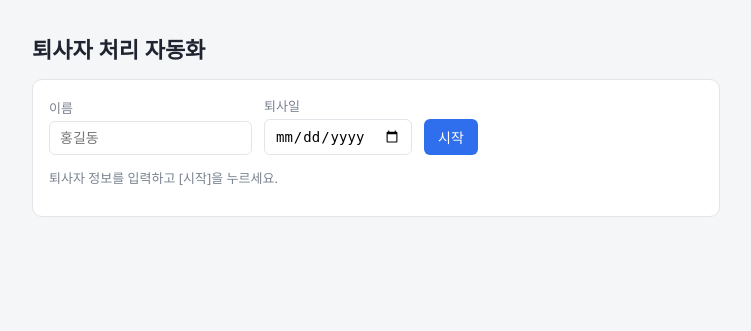
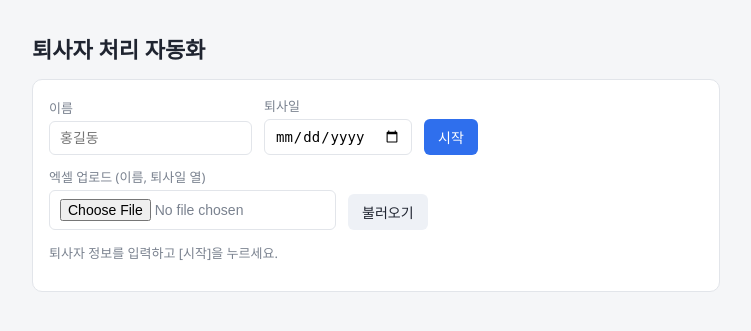
Before and after one commit to Jin-Gyu-19/KTY, a Flask app: page / in a window 1280 px wide. Shown: the top 331 px of the page, without its empty margins (264-1015 px from the left). Run offline with Flask 3, Linux system fonts and the light colour scheme.

Commit message:
Add Excel target upload and auto-advance groupware retire wizard
Excel upload:
- /api/target/excel parses an xlsx with 이름/퇴사일 columns (header auto-
  detected; falls back to col0=name, col1=date) and normalizes dates to
  YYYY-MM-DD (datetime cells, 20260801, 2026.09.01 all supported)
- UI adds a file picker + parsed target list; clicking a name starts it

Groupware:
- auto-navigate to admin mode + 사원정보관리 (goto adminMain.do if the
  tree isn't already present, then click the 사원정보관리 anchor)
- after the retire popup opens, auto-click [다음] as far as it will go,
  stopping when a step needs 대체자 selection or the final step is reached.
  [완료] (the irreversible commit) is never auto-clicked; a dialog handler
  dismisses confirm dialogs defensively.

Co-Authored-By: Claude Opus 4.8 <noreply@anthropic.com>
Claude-Session: https://claude.ai/code/session_01TZKL9yziWu9Pd8VCtVkTEg

```diff
--- a/app.py
+++ b/app.py
@@ -61,6 +61,77 @@ def api_target():
     site_ids = [s.id for s in registry.all_scenarios()]
     entry = state.start_target(name, resign_date, site_ids)
     return jsonify({"current": entry})
+
+
+def _fmt_date(v) -> str:
+    """엑셀 셀 값을 YYYY-MM-DD 문자열로 정규화한다."""
+    import datetime
+
+    if v is None:
+        return ""
+    if isinstance(v, (datetime.datetime, datetime.date)):
+        return v.strftime("%Y-%m-%d")
+    s = str(v).strip()
+    digits = "".join(ch for ch in s if ch.isdigit())
+    if len(digits) == 8:  # 20260715 → 2026-07-15
+        return f"{digits[0:4]}-{digits[4:6]}-{digits[6:8]}"
+    return s.replace(".", "-").replace("/", "-").replace(" ", "")
+
+
+def _parse_excel(file_storage) -> list[dict]:
+    """이름/퇴사일 열이 있는 엑셀을 읽어 대상자 목록을 만든다.
+
+    헤더에 '이름/성명', '퇴사/퇴직/날짜/일자' 가 있으면 그 열을 쓰고,
+    없으면 첫 열=이름, 둘째 열=퇴사일 로 간주한다.
+    """
+    import io
+
+    from openpyxl import load_workbook
+
+    wb = load_workbook(filename=io.BytesIO(file_storage.read()), read_only=True, data_only=True)
+    ws = wb.active
+    rows = list(ws.iter_rows(values_only=True))
+    if not rows:
+        return []
+
+    def _txt(v) -> str:
+        return str(v).strip() if v is not None else ""
+
+    name_idx, date_idx, start = 0, 1, 0
+    header = [_txt(c) for c in rows[0]]
+    found = False
+    for i, t in enumerate(header):
+        if any(k in t for k in ("이름", "성명")):
+            name_idx, found = i, True
+        if any(k in t for k in ("퇴사", "퇴직", "날짜", "일자")):
+            date_idx, found = i, True
+    if found:
+        start = 1  # 헤더 행은 건너뛴다
+
+    targets = []
+    for row in rows[start:]:
+        if not row:
+            continue
+        name = _txt(row[name_idx]) if name_idx < len(row) else ""
+        raw = row[date_idx] if date_idx < len(row) else None
+        if not name:
+            continue
+        targets.append({"name": name, "resign_date": _fmt_date(raw)})
+    return targets
+
+
+@app.post("/api/target/excel")
+def api_target_excel():
+    f = request.files.get("file")
+    if f is None or not f.filename:
+        return jsonify({"error": "엑셀 파일을 선택하세요."}), 400
+    try:
+        targets = _parse_excel(f)
+    except Exception as exc:  # noqa: BLE001
+        return jsonify({"error": f"엑셀을 읽지 못했습니다: {exc}"}), 400
+    if not targets:
+        return jsonify({"error": "대상자를 찾지 못했습니다. (이름/퇴사일 열을 확인해 주세요)"}), 400
+    return jsonify({"targets": targets})
 
 
 def _current_employee() -> Employee | None:
--- a/automation/sites/groupware.py
+++ b/automation/sites/groupware.py
@@ -26,13 +26,15 @@
   - 최종 '완료'(#finishBtn → ok()) 시 confirm 후 empResignProcFinish.do 로 확정.
 
 따라서 자동화 범위(안전):
-  1) 로그인은 사용자가 직접 (관리자 모드, '시스템설정' 진입 상태)
-  2) 사원정보관리 진입
+  1) 로그인은 사용자가 직접
+  2) 관리자 모드 + 사원정보관리 자동 이동
   3) 이름으로 검색
   4) 결과 행 선택 (동명이인 없음. 결과가 정확히 1건이 아니면 안전상 중단)
   5) 퇴사처리 클릭 → 팝업창 열림
   6) 팝업의 '이름'이 입력한 대상과 일치하는지 대조(안전 확인)
-  7) 여기서 멈춤 → 퇴사일 확인·대체자 지정·완료는 사람이 마무리
+  7) 마법사 [다음]을 갈 수 있는 데까지 자동 진행.
+     대체자 지정이 필요한 단계에서 막히거나 마지막 단계면 멈춘다.
+     [완료](실제 확정)는 절대 자동으로 누르지 않는다 → 사람이 마무리.
 """
 
 from __future__ import annotations
@@ -49,10 +51,20 @@ SEARCH_BUTTON = "#searchButton"
 GRID_ROW = "#grid .k-grid-content tr[role='row']"
 SELECTED_ROW = "#grid .k-grid-content tr.k-state-selected"
 RETIRE_BUTTON = "#retireEmp"
+# 관리자 메인(시스템설정 + 사원정보관리가 기본 로드)
+ADMIN_MAIN_URL = "http://gw.bdo.kr/gw/adminMain.do"
 # 팝업 상단 대상정보 표의 '이름' 값 (안전 대조용)
 POPUP_NAME_XPATH = (
     "xpath=//div[contains(@class,'com_ta')]"
     "//th[normalize-space()='이름']/following-sibling::td[1]"
+)
+# 팝업 마법사 버튼
+POPUP_NEXT_BUTTON = "#nextBtn"
+POPUP_FINISH_BUTTON = "#finishBtn"
+# 현재 보이는 마법사 단계 id 를 알아내는 스크립트
+_CURRENT_STEP_JS = (
+    "() => { const e=[...document.querySelectorAll(\"div[id^='step_div']\")]"
+    ".find(x => x.offsetParent !== null); return e ? e.id : null; }"
 )
 
 
@@ -66,13 +78,92 @@ class GroupwareScenario(SiteScenario):
     # 팝업 마법사(대체자 지정 등)는 사람이 판단해야 하므로 자동 완료하지 않는다.
     auto_submit = False
 
+    def _ensure_admin_emp(self, page) -> None:
+        """관리자 모드의 '사원정보관리' 화면으로 이동한다.
+
+        - 이미 시스템설정 트리가 보이면 사원정보관리 앵커를 클릭.
+        - 사용자 모드 등 다른 곳이면 관리자 메인으로 이동 후 재시도.
+        """
+        try:
+            page.locator(EMP_MANAGE_ANCHOR).click(timeout=4000)
+            return
+        except Exception:
+            pass
+        try:
+            page.goto(ADMIN_MAIN_URL, wait_until="domcontentloaded")
+        except Exception:
+            pass
+        try:
+            page.locator(EMP_MANAGE_ANCHOR).click(timeout=6000)
+        except Exception:
+            # 관리자 메인은 기본으로 사원정보관리가 로드되므로 실패해도 진행
+            pass
+
+    def _auto_next(self, popup) -> str:
+        """팝업 마법사의 [다음]을 갈 수 있는 데까지 누른다.
+
+        [완료]는 절대 누르지 않는다(실제 퇴사 확정이라 사람이 확인해야 함).
+        대체자 지정 등으로 [다음]이 막히거나 마지막 단계에 도달하면 멈추고,
+        멈춘 이유 문구를 돌려준다.
+        """
+        # 마법사 진행 중 뜨는 안내창은 닫되(=막힘 신호), 확인창은 절대 승인하지 않는다.
+        state = {"blocked": False, "msg": ""}
+
+        def _on_dialog(d):
+            state["blocked"] = True
+            state["msg"] = d.message or ""
+            try:
+                if d.type == "confirm":
+                    d.dismiss()  # 안전: 확정 성격 확인창은 취소
+                else:
+                    d.accept()
+            except Exception:
+                pass
+
+        popup.on("dialog", _on_dialog)
+
+        def _cur_step():
+            try:
+                return popup.evaluate(_CURRENT_STEP_JS)
+            except Exception:
+                return None
+
+        advanced = 0
+        for _ in range(15):
+            # 마지막 단계면 완료 버튼이 보인다 → 누르지 않고 멈춤
+            try:
+                if popup.locator(POPUP_FINISH_BUTTON).is_visible():
+                    return (
+                        f"마지막 단계까지 자동 진행({advanced}단계)했습니다. "
+                        "확정하려면 [완료]를 직접 눌러 주세요."
+                    )
+            except Exception:
+                pass
+
+            before = _cur_step()
+            state["blocked"] = False
+            try:
+                popup.locator(POPUP_NEXT_BUTTON).click(timeout=3000)
+            except Exception:
+                return f"{advanced}단계 진행 후 [다음] 버튼을 찾지 못해 멈췄습니다. 화면을 확인해 주세요."
+            popup.wait_for_timeout(700)  # 단계 전환/데이터 로딩 대기
+
+            after = _cur_step()
+            if state["blocked"] or (after is not None and after == before):
+                note = state["msg"].replace("\n", " ").strip()
+                prefix = f"'{note}' 안내로 " if note else ""
+                return (
+                    f"{advanced}단계까지 자동 진행했고, {prefix}멈췄습니다. "
+                    "이 단계는 대체자 지정 등 수동 처리가 필요합니다. "
+                    "처리 후 [다음]~[완료]로 마무리해 주세요."
+                )
+            advanced += 1
+
+        return f"{advanced}단계 자동 진행했습니다. 나머지는 직접 확인해 주세요."
+
     def run(self, page, employee: Employee) -> StepResult:
-        # ----- 2) 사원정보관리 진입 → iframe -----
-        try:
-            page.locator(EMP_MANAGE_ANCHOR).click(timeout=5000)
-        except Exception:
-            # 이미 사원정보관리가 로드돼 있으면 무시
-            pass
+        # ----- 2) 관리자 모드 + 사원정보관리 자동 이동 -----
+        self._ensure_admin_emp(page)
 
         frame = page.frame_locator(CONTENT_IFRAME)
 
@@ -161,15 +252,14 @@ class GroupwareScenario(SiteScenario):
                 ),
             )
 
-        # ----- 7) 여기서 멈춤 (마법사는 사람이 마무리) -----
+        # ----- 7) 마법사 [다음] 자동 진행 (완료는 사람이) -----
         who = f"{name_in_popup or employee.name}"
+        tail = self._auto_next(popup)
         return StepResult(
             ok=True,
             awaiting=True,
             message=(
-                f"'{who}' 퇴사처리 팝업을 열었습니다(대상 확인 완료). "
-                "더존 퇴사일은 '오늘'로 자동 지정되며(미래 예약 불가), "
-                "미결 결재·문서함 등 대체자 지정은 판단이 필요해 자동화하지 않습니다. "
-                "팝업에서 [다음]으로 진행하며 대체자를 지정하고 [완료]로 마무리해 주세요."
+                f"'{who}' 퇴사처리 팝업 진행: {tail} "
+                "(퇴사일은 오늘로 자동 지정됩니다. 최종 [완료]는 안전을 위해 직접 눌러 주세요.)"
             ),
         )
--- a/static/app.js
+++ b/static/app.js
@@ -97,6 +97,57 @@ async function run(fn) {
   await refresh();
 }
 
+document.getElementById("uploadBtn").onclick = async () => {
+  const fileEl = document.getElementById("excel");
+  if (!fileEl.files.length) {
+    alert("엑셀 파일을 먼저 선택하세요.");
+    return;
+  }
+  const fd = new FormData();
+  fd.append("file", fileEl.files[0]);
+  try {
+    const res = await fetch("/api/target/excel", { method: "POST", body: fd });
+    const data = await res.json().catch(() => ({}));
+    if (!res.ok) throw new Error(data.error || "업로드 실패");
+    renderTargets(data.targets);
+  } catch (e) {
+    alert(e.message);
+  }
+};
+
+function renderTargets(targets) {
+  const el = document.getElementById("targets");
+  el.innerHTML = "";
+  if (!targets || !targets.length) return;
+
+  const title = document.createElement("div");
+  title.className = "muted";
+  title.style.margin = "6px 0";
+  title.textContent = `엑셀에서 ${targets.length}명 불러옴 — 처리할 대상을 선택하세요:`;
+  el.appendChild(title);
+
+  targets.forEach((t) => {
+    const row = document.createElement("div");
+    row.className = "target-row";
+    const info = document.createElement("span");
+    info.innerHTML = `<b>${t.name}</b> <span class="muted">${t.resign_date || "(퇴사일 없음)"}</span>`;
+    const b = btn("선택", "ghost");
+    b.onclick = async () => {
+      document.getElementById("name").value = t.name;
+      document.getElementById("resign_date").value = t.resign_date || "";
+      try {
+        await api("/api/target", "POST", { name: t.name, resign_date: t.resign_date });
+        await refresh();
+      } catch (e) {
+        alert(e.message);
+      }
+    };
+    row.appendChild(info);
+    row.appendChild(b);
+    el.appendChild(row);
+  });
+}
+
 document.getElementById("startBtn").onclick = async () => {
   const name = document.getElementById("name").value.trim();
   const resign_date = document.getElementById("resign_date").value.trim();
--- a/static/style.css
+++ b/static/style.css
@@ -68,6 +68,17 @@ button:disabled { opacity: .5; cursor: default; }
 .site .msg { font-size: 12px; color: var(--muted); margin-top: 2px; }
 .site .actions { display: flex; gap: 8px; }
 
+.target-row {
+  display: flex;
+  align-items: center;
+  justify-content: space-between;
+  padding: 6px 10px;
+  border: 1px solid var(--line);
+  border-radius: 6px;
+  margin-bottom: 6px;
+  background: #fafbfc;
+}
+
 .badge { font-size: 12px; padding: 2px 8px; border-radius: 999px; }
 .badge.pending { background: #eef1f6; color: var(--muted); }
 .badge.in_progress { background: #fff3d6; color: var(--warn); }
--- a/templates/index.html
+++ b/templates/index.html
@@ -20,6 +20,15 @@
         </label>
         <button id="startBtn">시작</button>
       </div>
+
+      <div class="row" style="margin-top:12px;">
+        <label>엑셀 업로드 (이름, 퇴사일 열)
+          <input id="excel" type="file" accept=".xlsx,.xls" />
+        </label>
+        <button id="uploadBtn" class="ghost">불러오기</button>
+      </div>
+      <div id="targets"></div>
+
       <p id="current" class="muted"></p>
     </section>
 
```
